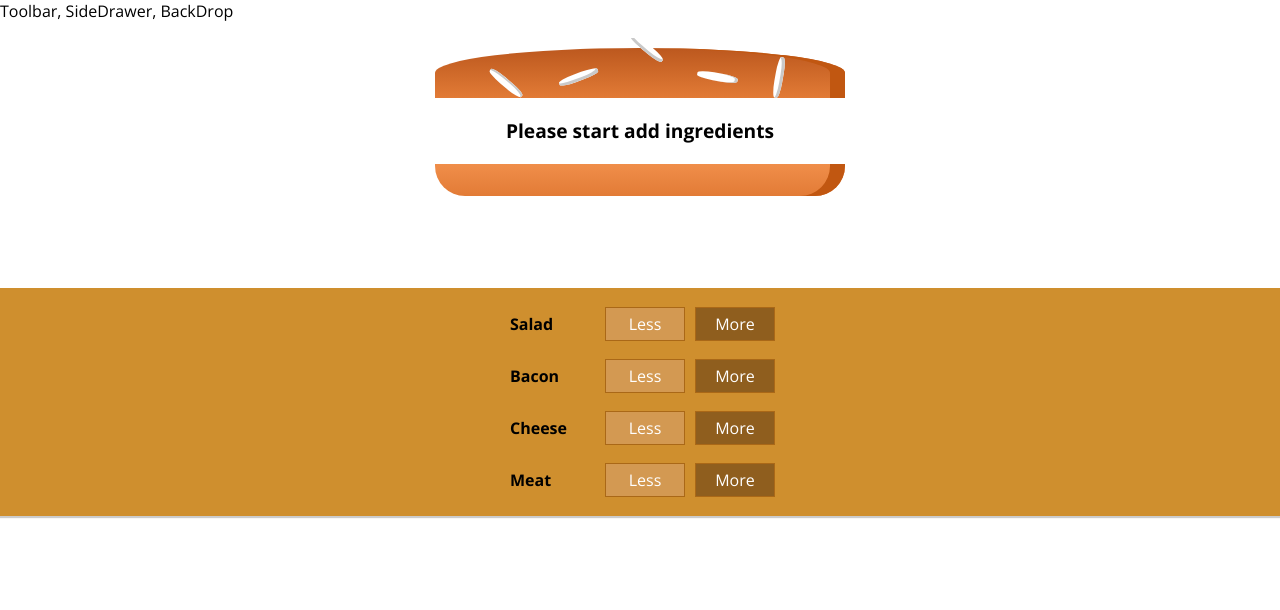
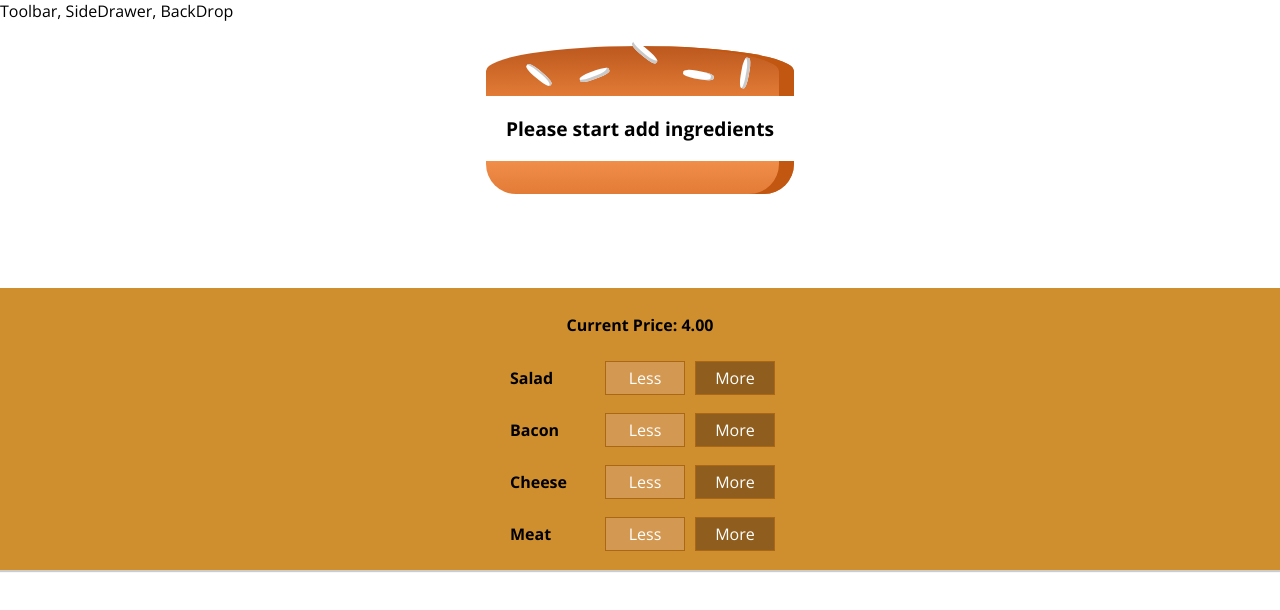
Before and after one commit to WallaceGomes/burguer-builder, a React (Create React App) app: page / in a window 1280 px wide. Shown: the top 610 px of the page. Built offline with nearby package versions, Linux system fonts and the light colour scheme.

Commit message:
Adicionando ingredientes por meio do state - ainda com problema

```diff
--- a/src/components/Burger/BuildControls/BuildControl/BuildControl.js
+++ b/src/components/Burger/BuildControls/BuildControl/BuildControl.js
@@ -5,8 +5,8 @@
 const buildControl = (props ) => (
     <div className="buildControl">
         <div className="label">{props.label}</div>
-        <button className="less">Less</button>
-        <button className="more">More</button>
+        <button className="less" onClick={props.removed}>Less</button>
+        <button className="more" onClick={props.added} >More</button>
     </div>
 );
 
--- a/src/components/Burger/BuildControls/BuildControls.js
+++ b/src/components/Burger/BuildControls/BuildControls.js
@@ -10,10 +10,17 @@
     { label: 'Meat', type: 'meat' },
 ];
 
+//added={() => props.ingredientAdded(ctrl.type)}
+//passa o tipo do ingrediente adicionado para a função
 const buildControls = (props ) => (
     <div className="buildControls">
+        <p><strong>Current Price: {props.price.toFixed(2)}</strong></p>
         {controls.map(ctrl => (
-            <BuildControl key={ctrl.label} label={ctrl.label} />
+            <BuildControl
+            key={ctrl.label}
+            label={ctrl.label}
+            added={() => props.ingredientAdded(ctrl.type)}
+            removed={() => props.ingredientRemoved(ctrl.type)} />
         ))}
     </div>
 );
--- a/src/components/Burger/Burger.css
+++ b/src/components/Burger/Burger.css
@@ -1,8 +1,8 @@
 .burger {
-    width: 40%;
+    width: 30%;
     margin: auto;
     height: 250px;
-    overflow: scroll;
+    overflow: hidden;
     text-align: center;
     font-weight: bold;
     font-size: 1.2rem;
--- a/src/containers/BurgerBuilder/BurgerBuilder.js
+++ b/src/containers/BurgerBuilder/BurgerBuilder.js
@@ -3,6 +3,13 @@
 import Aux from "../../hoc/Auxiliary";
 import Burger from "../../components/Burger/Burger";
 import BuildControls from '../../components/Burger/BuildControls/BuildControls';
+
+const INGREDIENT_PRICES = {
+    salad: 0.5,
+    cheese: 0.4,
+    meat: 1.3,
+    bacon: 0.7
+};
 
 class BurgerBuilder extends Component {
 
@@ -17,14 +24,47 @@
             bacon: 0,
             meat: 0,
             cheese: 0
+        },
+        totalPrice: 4
+    }
+
+    addIngredientHandler = (type) => {
+        const oldCount = this.state.ingrendients[type];
+        const updatedCount = oldCount + 1;
+        const updatedIngredients = {
+            ...this.state.ingrendients
+        };
+        updatedIngredients[type] = updatedCount;
+        const priceAddition = INGREDIENT_PRICES[type];
+        const oldPrice = this.state.totalPrice;
+        const newPrice = oldPrice + priceAddition;
+        this.setState({totalPrice: newPrice, ingredients: updatedIngredients});
+    };
+
+    removeIngredientHandler = (type) => {
+        const oldCount = this.state.ingrendients[type];
+        if (oldCount <= 0) {
+            return;
         }
-    }
+        const updatedCount = oldCount - 1;
+        const updatedIngredients = {
+            ...this.state.ingrendients
+        };
+        updatedIngredients[type] = updatedCount;
+        const priceDeduction = INGREDIENT_PRICES[type];
+        const oldPrice = this.state.totalPrice;
+        const newPrice = oldPrice - priceDeduction;
+        this.setState({totalPrice: newPrice, ingredients: updatedIngredients});
+    };
 
     render () {
         return(
             <Aux>
                 <Burger ingredients={this.state.ingrendients} />
-                <BuildControls/>
+                <BuildControls
+                    ingredientAdded={this.addIngredientHandler}
+                    ingredientRemoved={this.removeIngredientHandler}
+                    price={this.state.totalPrice} />
             </Aux>
         );
     }
```
Also changed, not shown: 1 other file (tests, documents, lock files or other folders).
